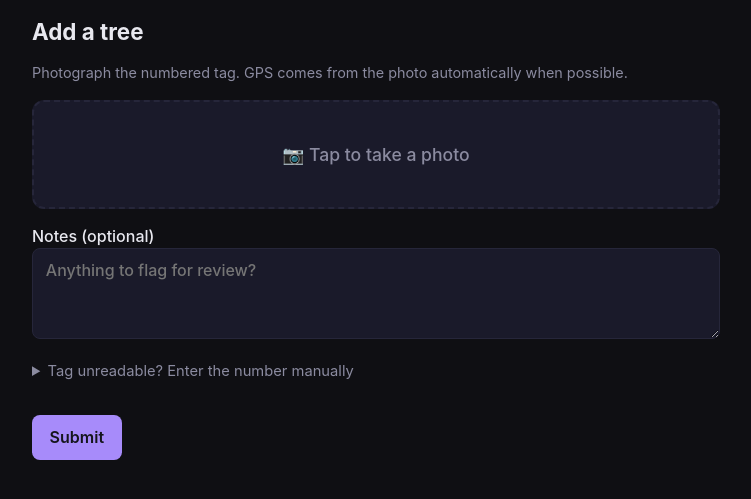
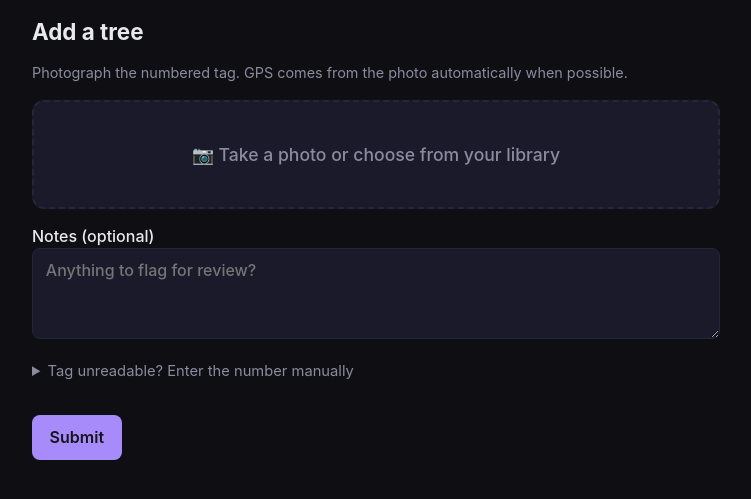
Before and after one commit to cleverdeploy/treetracker, a FastAPI app: template app/templates/submit.html in a window 1280 px wide. Shown: the part 56-555 px from the top of the page, without its empty margins (264-1015 px from the left). Run offline with FastAPI, Linux system fonts and the light colour scheme; the template is opened without the code that fills it, so the values that code supplies are empty; parts of the project's set-up code (start-up, migrations or seed data) failed here and were passed over.

Commit message:
Allow gallery photo uploads, not just camera capture

```diff
--- a/app/templates/submit.html
+++ b/app/templates/submit.html
@@ -11,8 +11,8 @@
 
   <form id="upload-form" enctype="multipart/form-data">
     <label class="photo-picker">
-      <input type="file" id="photo" name="photo" accept="image/*" capture="environment" required>
-      <span class="picker-hint">📷 Tap to take a photo</span>
+      <input type="file" id="photo" name="photo" accept="image/*" required>
+      <span class="picker-hint">📷 Take a photo or choose from your library</span>
     </label>
     <div id="preview-wrap" hidden>
       <img id="preview" alt="preview">
```
